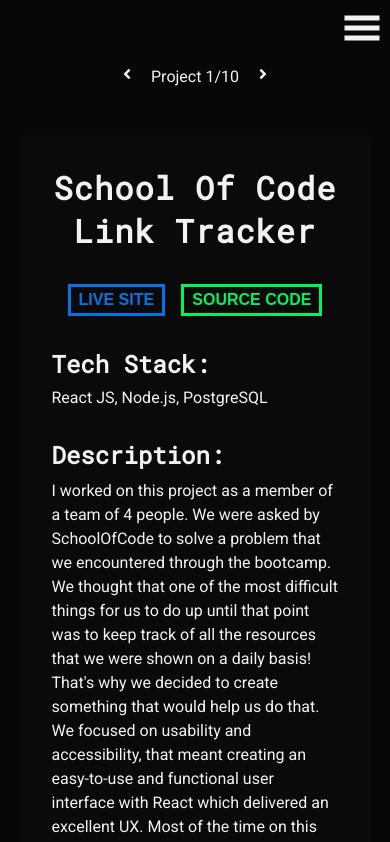
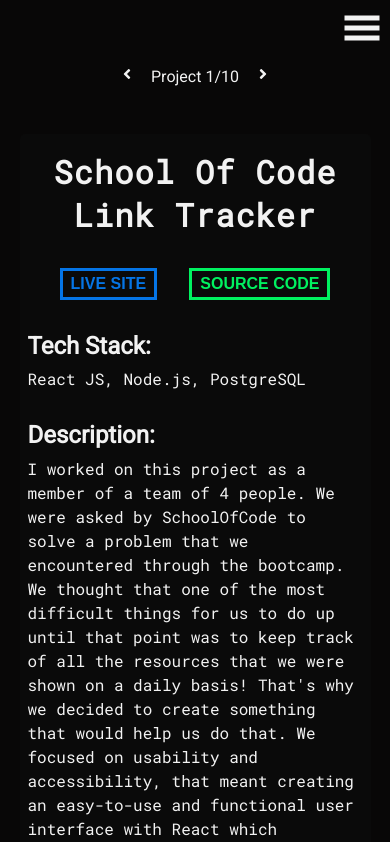
Before and after one commit to ValerioCipolla/portfolio, a Next.js app: page /projects in a window 390 px wide. Shown: the top 842 px of the page. Built offline with nearby package versions, Linux system fonts and the light colour scheme.

Commit message:
fixed padding in mobile

```diff
--- a/Components/Project/index.js
+++ b/Components/Project/index.js
@@ -45,7 +45,7 @@
               />
             </div>
             <h4 className={css.heading}>Tech Stack:</h4>
-            <p>{techStack}</p>
+            <p className={css.techStack}>{techStack}</p>
             <h4 className={css.heading}>Description:</h4>
             <p className={css.description}>{description}</p>
           </div>
--- a/styles/project.module.css
+++ b/styles/project.module.css
@@ -25,15 +25,18 @@
 .title {
   text-align: center;
   letter-spacing: 1px;
+  margin-bottom: 2rem;
   font-family: "Roboto Mono", monospace;
-  margin-bottom: 2rem;
 }
 
 .heading {
   font-size: 1.5rem;
-  font-family: "Roboto Mono", monospace;
   margin-top: 2rem;
   margin-bottom: 0.5rem;
+}
+
+.techStack {
+  font-family: "Roboto Mono", monospace;
 }
 
 .slider {
@@ -67,6 +70,7 @@
 }
 .description {
   line-height: 1.5;
+  font-family: "Roboto Mono", monospace;
 }
 
 @media (max-width: 700px) {
@@ -78,4 +82,8 @@
   .arrow {
     opacity: 1;
   }
+
+  .card {
+    padding: 1rem 0.5rem;
+  }
 }
```
